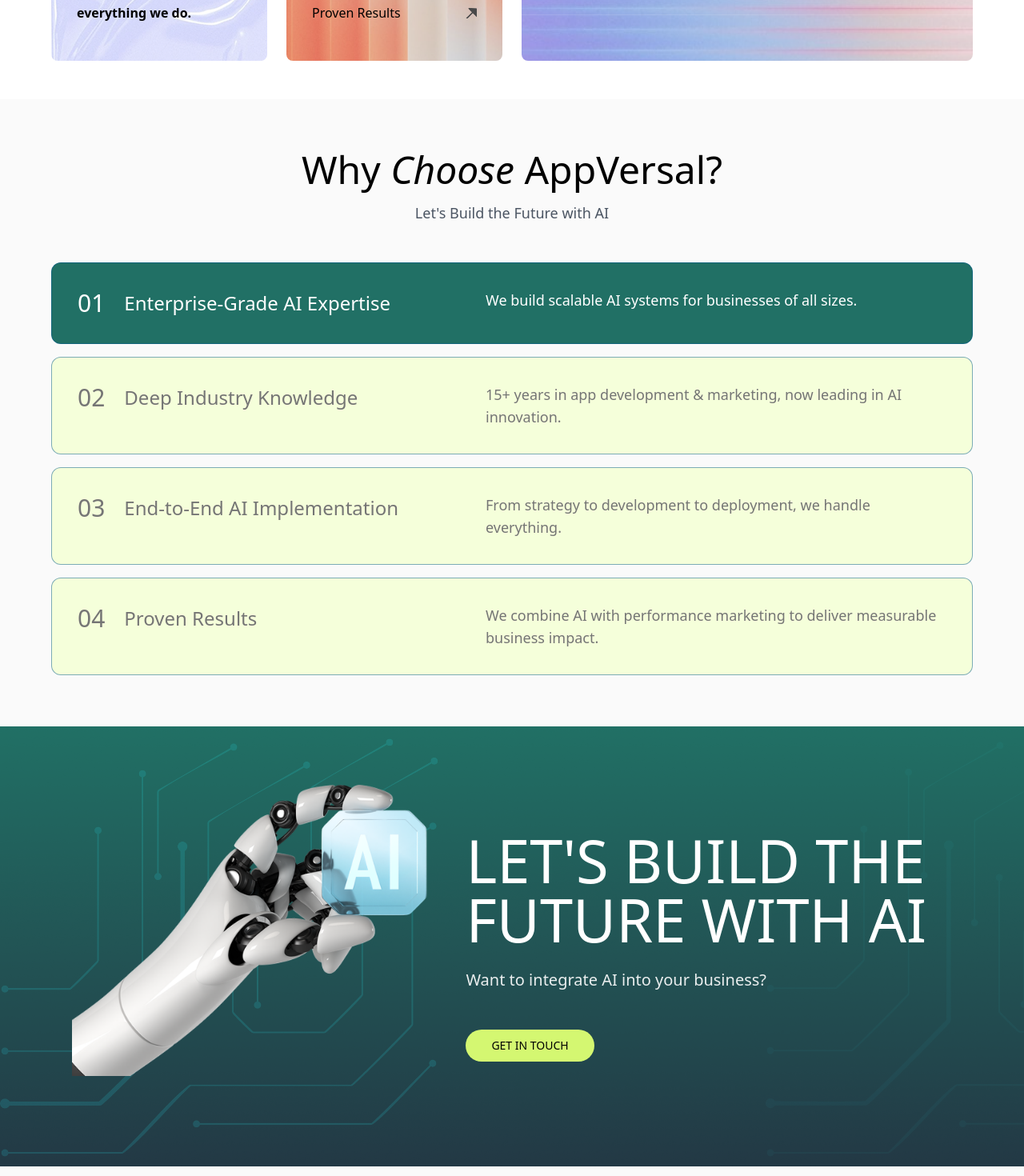
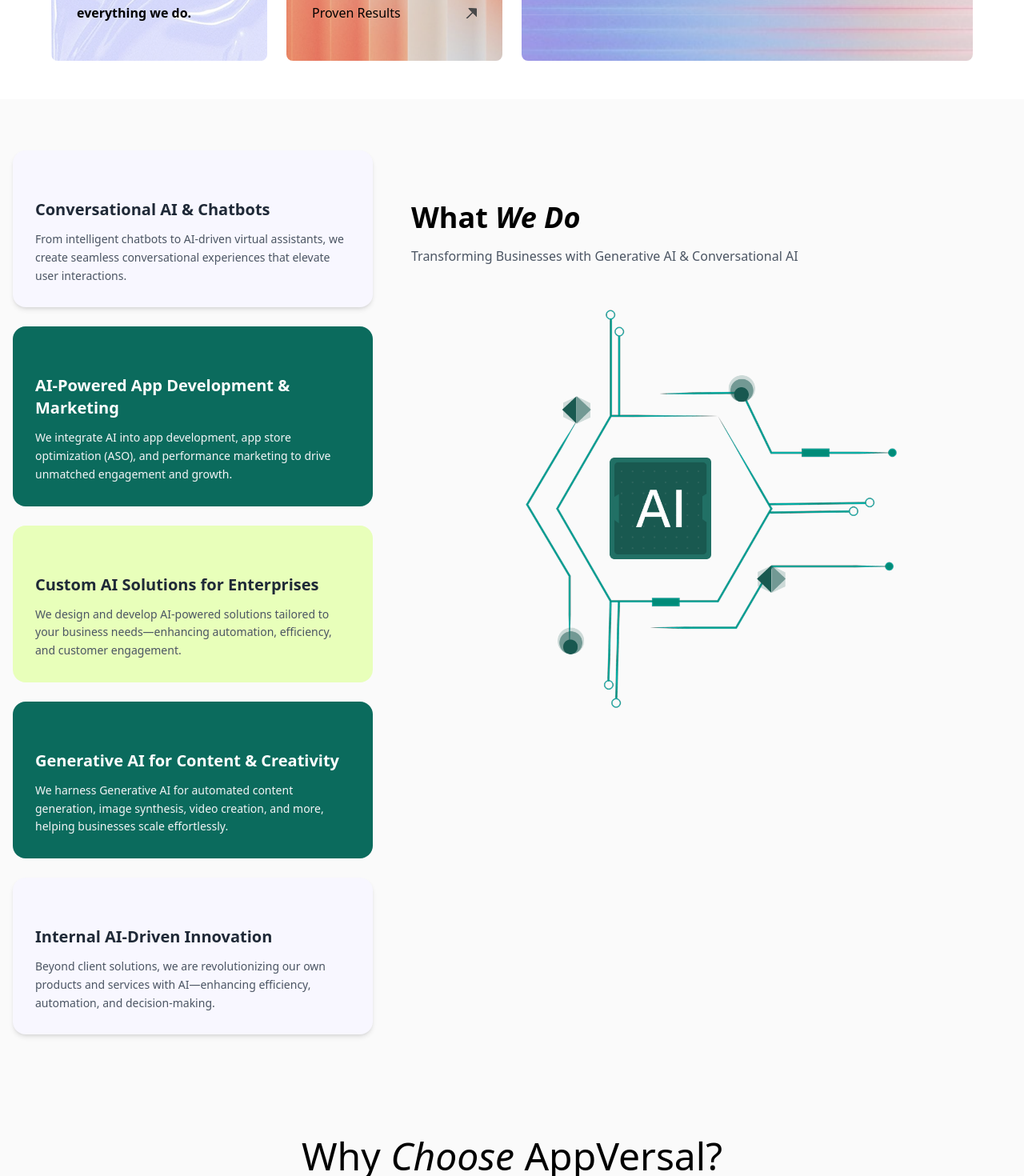
Before and after one commit to Pratyush0026/app-next, a Next.js app: page /ai in a window 1280 px wide. Shown: the part 680-2150 px from the top of the page at 80% size. Built offline with nearby package versions, Linux system fonts and the light colour scheme.

Commit message:
ai section added

```diff
--- a/app/ai/page.js
+++ b/app/ai/page.js
@@ -2,6 +2,7 @@
 import AiSection from "../components/AiSection";
 import Footer from "../components/Footer";
 import Navbar from "../components/Navbar";
+import WhatWeDoSection from "../components/WhatWeDo";
 import WhyChooseSection from "../components/WhyChooseSection";
 
 
@@ -10,6 +11,7 @@
         <div className="bg-[#FAFAFA]">
             <Navbar />
             <AiHero />
+            <WhatWeDoSection/>
             <WhyChooseSection/>
             <AiSection/>
             <Footer/>
--- a/app/components/AiHero.js
+++ b/app/components/AiHero.js
@@ -105,6 +105,7 @@
           <div className="absolute inset-0">
             {[...Array(15)].map((_, i) => (
               <div
+
                 key={i}
                 className="h-[1px] bg-white/10"
                 style={{ marginTop: `${i * 20}px` }}
@@ -112,7 +113,7 @@
             ))}
           </div>
           <div className="relative z-10 p-8 flex flex-col md:flex-row justify-between items-center h-full">
-            <div className="text-[60px] md:text-[80px] font-bold text-black">+3.5x</div>
+            <div className="text-[60px] md:text-[80px] font-semibold text-black">+3.5x</div>
             <div className="flex items-center gap-2 mt-4 md:mt-0">
               <span className="text-lg md:text-xl text-black">Increase in Customer Engagement</span>
               <Image src="/arr2.png" alt="chevron" width={18} height={18} />
--- /dev/null
+++ b/app/components/WhatWeDo.js
@@ -0,0 +1,103 @@
+import React from 'react';
+import Image from 'next/image';
+
+const WhatWeDoSection = () => {
+  const cards = [
+    {
+      title: "Conversational AI & Chatbots",
+      description: "From intelligent chatbots to AI-driven virtual assistants, we create seamless conversational experiences that elevate user interactions.",
+      color: "bg-[#F8F7FF]",
+      iconPosition: "left",
+      className: "shadow-md"
+    },
+    {
+      title: "AI-Powered App Development & Marketing",
+      description: "We integrate AI into app development, app store optimization (ASO), and performance marketing to drive unmatched engagement and growth.",
+      color: "bg-[#0B6B5D]",
+      iconPosition: "right",
+      textColor: "text-white"
+    },
+    {
+      title: "Custom AI Solutions for Enterprises",
+      description: "We design and develop AI-powered solutions tailored to your business needs—enhancing automation, efficiency, and customer engagement.",
+      color: "bg-[#E8FFBA]",
+      iconPosition: "left"
+    },
+    {
+      title: "Generative AI for Content & Creativity",
+      description: "We harness Generative AI for automated content generation, image synthesis, video creation, and more, helping businesses scale effortlessly.",
+      color: "bg-[#0B6B5D]",
+      iconPosition: "left",
+      textColor: "text-white"
+    },
+    {
+      title: "Internal AI-Driven Innovation",
+      description: "Beyond client solutions, we are revolutionizing our own products and services with AI—enhancing efficiency, automation, and decision-making.",
+      color: "bg-[#F8F7FF]",
+      iconPosition: "right",
+      className: "shadow-md"
+    }
+  ];
+
+  return (
+    <div className="max-w-7xl mx-auto px-4 py-16">
+      <div className="flex flex-col lg:flex-row gap-12">
+        {/* Left Column - Cards */}
+        <div className="w-full lg:w-[45%] space-y-6">
+          {cards.map((card, index) => (
+            <div
+              key={index}
+              className={`rounded-2xl p-7 ${card.color} ${card.className || ''} transition-transform hover:scale-[1.02]`}
+            >
+              {/* Icon */}
+              <div className={`${card.iconPosition === 'left' ? 'left-7' : 'right-7'} top-7 absolute`}>
+                <div className="w-6 h-6 rounded-full bg-[#0B6B5D] bg-opacity-10 flex items-center justify-center">
+                  <img
+                    src="/api/placeholder/16/16"
+                    alt="icon"
+                    className="w-4 h-4"
+                  />
+                </div>
+              </div>
+
+              <div className="mt-8">
+                <h3 className={`text-xl font-semibold mb-3 ${card.textColor || 'text-gray-800'}`}>
+                  {card.title}
+                </h3>
+                <p className={`text-sm leading-relaxed ${card.textColor ? 'text-gray-100' : 'text-gray-600'}`}>
+                  {card.description}
+                </p>
+              </div>
+            </div>
+          ))}
+        </div>
+
+        {/* Right Column - Content and Image */}
+        <div className="w-full lg:w-[75%] pt-8 lg:pt-16">
+          <div className="mb-12">
+            <h2 className="text-4xl font-bold mb-4">
+              What <span className="italic">We Do</span>
+            </h2>
+            <p className="text-gray-600">
+              Transforming Businesses with Generative AI & Conversational AI
+            </p>
+          </div>
+
+          {/* AI Image */}
+          <div className="relative w-full max-w-lg mx-auto">
+            <Image
+              src="/ain.png" // Replace with your actual image path
+              alt="AI Circuit Diagram"
+              width={500}
+              height={500}
+              className="w-full h-auto"
+              priority
+            />
+          </div>
+        </div>
+      </div>
+    </div>
+  );
+};
+
+export default WhatWeDoSection;
```
Also changed, not shown: public/ain.png (added).
